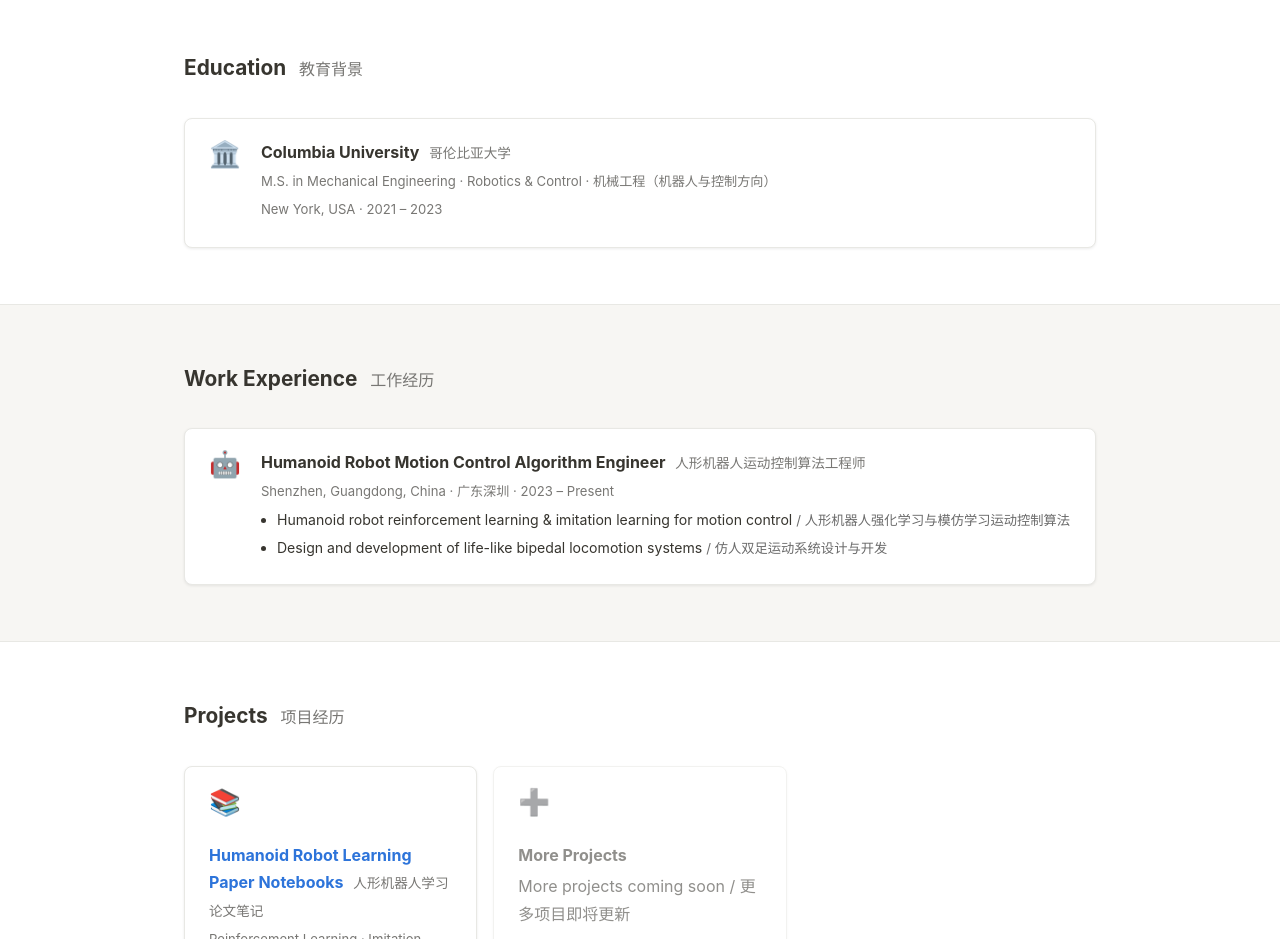
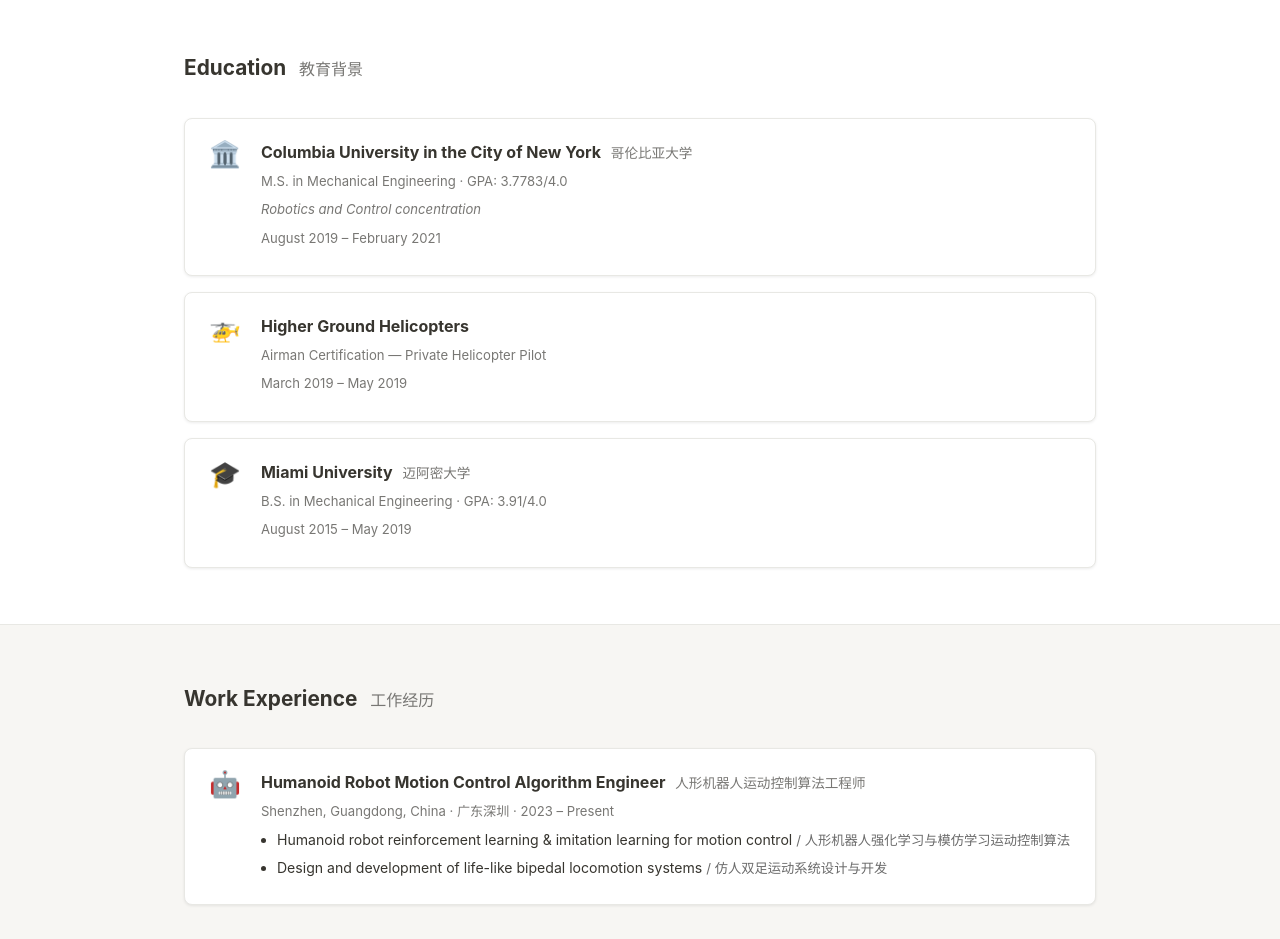
Before and after one commit to ImChong/ImChong.github.io, a plain HTML site: page index.html in a window 1280 px wide. Shown: the part 860-1799 px from the top of the page. Drawn offline with Linux system fonts and the light colour scheme.

Commit message:
feat: 更新完整教育背景（哥大、直升机飞行员、迈阿密大学）

```diff
--- a/index.html
+++ b/index.html
@@ -94,12 +94,28 @@
           <article class="card">
             <div class="card-icon">🏛️</div>
             <div class="card-body">
-              <h3>Columbia University <span class="card-zh">哥伦比亚大学</span></h3>
-              <p class="card-meta">M.S. in Mechanical Engineering · Robotics &amp; Control · 机械工程（机器人与控制方向）</p>
-              <p class="card-meta">New York, USA · 2021 – 2023</p>
+              <h3>Columbia University in the City of New York <span class="card-zh">哥伦比亚大学</span></h3>
+              <p class="card-meta">M.S. in Mechanical Engineering · GPA: 3.7783/4.0</p>
+              <p class="card-meta"><em>Robotics and Control concentration</em></p>
+              <p class="card-meta">August 2019 – February 2021</p>
             </div>
           </article>
-          <!-- Add undergraduate / other degrees here -->
+          <article class="card">
+            <div class="card-icon">🚁</div>
+            <div class="card-body">
+              <h3>Higher Ground Helicopters</h3>
+              <p class="card-meta">Airman Certification — Private Helicopter Pilot</p>
+              <p class="card-meta">March 2019 – May 2019</p>
+            </div>
+          </article>
+          <article class="card">
+            <div class="card-icon">🎓</div>
+            <div class="card-body">
+              <h3>Miami University <span class="card-zh">迈阿密大学</span></h3>
+              <p class="card-meta">B.S. in Mechanical Engineering · GPA: 3.91/4.0</p>
+              <p class="card-meta">August 2015 – May 2019</p>
+            </div>
+          </article>
         </div>
       </div>
     </section>
```
